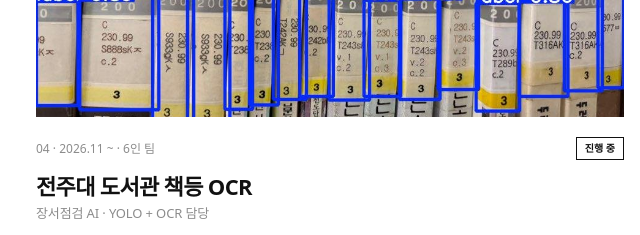
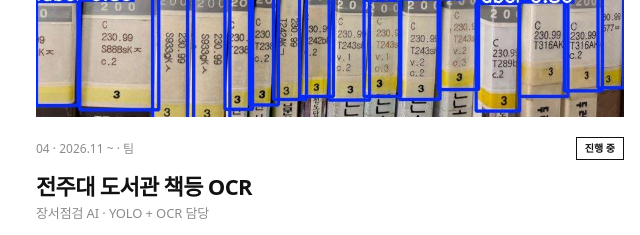
Before and after one commit to GitHaewon/portfolio-lab, a plain HTML site: page index.html in a window 1280 px wide. Shown: the part 2480-2715 px from the top of the page, 624-1264 px from the left. Drawn offline with Linux system fonts and the light colour scheme.

Commit message:
Library OCR card: show team without size
Co-Authored-By: Claude Opus 5.5 <noreply@anthropic.com>
Claude-Session: https://claude.ai/code/session_01XZufs6RKu1kzWjaacktiZh

```diff
--- a/index.html
+++ b/index.html
@@ -130,7 +130,7 @@
               <img src="assets/jj-library/test-detection-02.jpg" alt="책등의 청구기호 스티커마다 검출 박스와 신뢰도가 표시된 사진" width="960" height="720" loading="lazy">
             </a>
             <div class="project-content">
-              <div class="project-meta"><span>04 · 2026.11 ~ · 6인 팀</span><span class="status status-active">진행 중</span></div>
+              <div class="project-meta"><span>04 · 2026.11 ~ · 팀</span><span class="status status-active">진행 중</span></div>
               <h3><a href="projects/jj-library-ocr.html">전주대 도서관 책등 OCR</a></h3>
               <p class="m-sub">장서점검 AI · YOLO + OCR 담당</p>
               <p>책장 사진에서 YOLO11n으로 청구기호 스티커를 찾고 OCR로 읽는 장서점검 첫 데모를 만들었습니다. OCR을 PP-OCRv5로 바꿔 줄 일치율을 2.3배 높였고(평가 사진 7장 기준), 평가 데이터를 늘리는 중입니다.</p>
```
